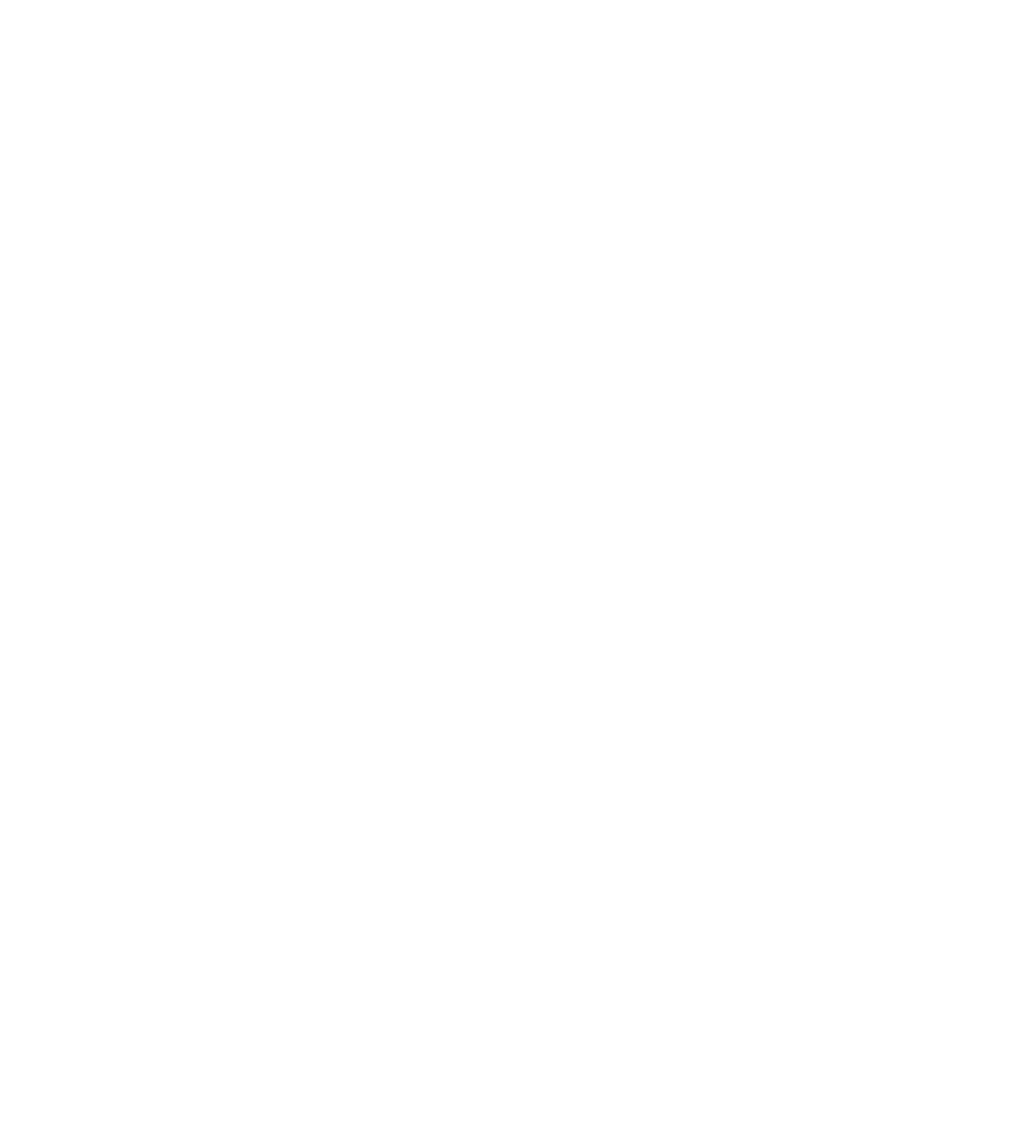
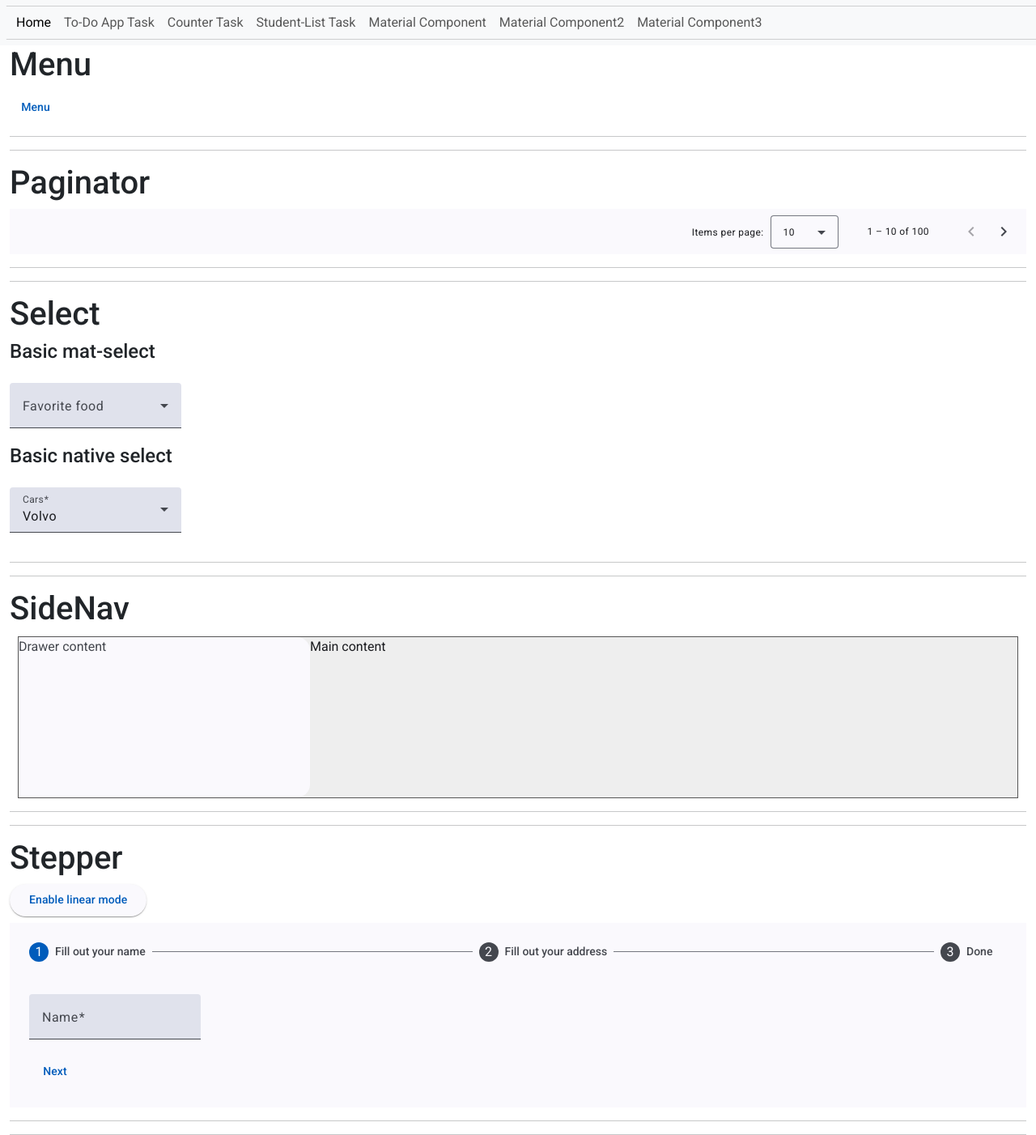
Before and after one commit to rutu-jadhav1/all_miniTask, an Angular app: page /materialComponent3 in a window 1280 px wide. Before the commit this address led to /. Shown: the whole page at 81% size. Before the commit the page ends 800 px from the top, so only its background shows below. Built offline with nearby package versions, Linux system fonts and the light colour scheme.

Commit message:
Material practice 15-sep(before was 11-sep)

```diff
--- a/src/app/app.routes.ts
+++ b/src/app/app.routes.ts
@@ -5,6 +5,7 @@
 import { StudentListComponent } from './component/student-list-component/student-list-component';
 import { MaterialComponent } from './component/material-component/material-component';
 import { MaterialComponent2 } from './component/material-component2/material-component2';
+import { MaterialComponent3 } from './component/material-component3/material-component3';
 
 export const routes: Routes = [
 
@@ -36,6 +37,10 @@
                     {
                         path:'materialComponent2',
                         component: MaterialComponent2
+                    },
+                    {
+                        path:'materialComponent3',
+                        component: MaterialComponent3
                     }
                 ]
     }
--- /dev/null
+++ b/src/app/component/material-component3/material-component3.css
@@ -0,0 +1,17 @@
+.example-container {
+  width: auto;
+  height: 200px;
+  margin: 10px;
+  border: 1px solid #555;
+  /* The background property is added to clearly distinguish the borders between drawer and main
+     content */
+  background: #eee;
+}
+
+.mat-stepper-horizontal {
+  margin-top: 8px;
+}
+
+.mat-mdc-form-field {
+  margin-top: 16px;
+}
--- /dev/null
+++ b/src/app/component/material-component3/material-component3.html
@@ -0,0 +1,87 @@
+<h1>Menu</h1>
+<button matButton [matMenuTriggerFor]="menu">Menu</button>
+<mat-menu #menu="matMenu">
+  <button mat-menu-item>Item 1</button>
+  <button mat-menu-item>Item 2</button>
+</mat-menu>
+
+<hr/><hr/>
+<h1>Paginator</h1>
+<mat-paginator [length]="100"
+              [pageSize]="10"
+              [pageSizeOptions]="[5, 10, 25, 100]"
+              aria-label="Select page">
+</mat-paginator>
+
+<hr/><hr/>
+<h1>Select</h1>
+<h4>Basic mat-select</h4>
+<mat-form-field>
+  <mat-label>Favorite food</mat-label>
+  <mat-select>
+    @for (food of foods; track food) {
+      <mat-option [value]="food.value">{{food.viewValue}}</mat-option>
+    }
+  </mat-select>
+</mat-form-field>
+
+<h4>Basic native select</h4>
+<mat-form-field>
+  <mat-label>Cars</mat-label>
+  <select matNativeControl required>
+    <option value="volvo">Volvo</option>
+    <option value="saab">Saab</option>
+    <option value="mercedes">Mercedes</option>
+    <option value="audi">Audi</option>
+  </select>
+</mat-form-field>
+
+<hr/><hr/>
+<h1>SideNav</h1>
+<mat-drawer-container class="example-container">
+  <mat-drawer mode="side" opened>Drawer content</mat-drawer>
+  <mat-drawer-content>Main content</mat-drawer-content>
+</mat-drawer-container>
+
+<hr/><hr/>
+<h1>Stepper</h1>
+<button matButton="elevated" (click)="isLinear = !isLinear" id="toggle-linear">
+  {{!isLinear ? 'Enable linear mode' : 'Disable linear mode'}}
+</button>
+<mat-stepper [linear]="isLinear" #stepper>
+  <mat-step [stepControl]="firstFormGroup">
+    <form [formGroup]="firstFormGroup">
+      <ng-template matStepLabel>Fill out your name</ng-template>
+      <mat-form-field>
+        <mat-label>Name</mat-label>
+        <input matInput placeholder="Last name, First name" formControlName="firstCtrl" required>
+      </mat-form-field>
+      <div>
+        <button matButton matStepperNext>Next</button>
+      </div>
+    </form>
+  </mat-step>
+  <mat-step [stepControl]="secondFormGroup" label="Fill out your address">
+    <form [formGroup]="secondFormGroup">
+      <mat-form-field>
+        <mat-label>Address</mat-label>
+        <input matInput formControlName="secondCtrl" placeholder="Ex. 1 Main St, New York, NY"
+               required>
+      </mat-form-field>
+      <div>
+        <button matButton matStepperPrevious>Back</button>
+        <button matButton matStepperNext>Next</button>
+      </div>
+    </form>
+  </mat-step>
+  <mat-step>
+    <ng-template matStepLabel>Done</ng-template>
+    <p>You are now done.</p>
+    <div>
+      <button matButton matStepperPrevious>Back</button>
+      <button matButton (click)="stepper.reset()">Reset</button>
+    </div>
+  </mat-step>
+</mat-stepper>
+
+<hr/><hr/>
--- /dev/null
+++ b/src/app/component/material-component3/material-component3.ts
@@ -0,0 +1,39 @@
+import { Component, inject } from '@angular/core';
+import { FormBuilder, FormsModule, ReactiveFormsModule, Validators } from '@angular/forms';
+import { MatButtonModule } from '@angular/material/button';
+import { MatFormFieldModule } from '@angular/material/form-field';
+import { MatInputModule } from '@angular/material/input';
+import { MatMenuModule } from '@angular/material/menu';
+import { MatPaginatorModule } from '@angular/material/paginator';
+import { MatSelectModule } from '@angular/material/select';
+import { MatSidenavModule } from '@angular/material/sidenav';
+import { MatStepperModule } from '@angular/material/stepper';
+
+interface Food {
+  value: string;
+  viewValue: string;
+}
+
+@Component({
+  selector: 'app-material-component3',
+  imports: [MatButtonModule,MatMenuModule,MatPaginatorModule,MatFormFieldModule,MatSelectModule,MatInputModule,FormsModule,
+            MatSidenavModule,ReactiveFormsModule,MatStepperModule  ],
+  templateUrl: './material-component3.html',
+  styleUrl: './material-component3.css'
+})
+export class MaterialComponent3 {
+ foods: Food[] = [
+    {value: 'steak-0', viewValue: 'Steak'},
+    {value: 'pizza-1', viewValue: 'Pizza'},
+    {value: 'tacos-2', viewValue: 'Tacos'},
+  ];
+private _formBuilder = inject(FormBuilder);
+
+  firstFormGroup = this._formBuilder.group({
+    firstCtrl: ['', Validators.required],
+  });
+  secondFormGroup = this._formBuilder.group({
+    secondCtrl: ['', Validators.required],
+  });
+  isLinear = false;
+}
--- a/src/app/component/navbar-component/navbar-component.html
+++ b/src/app/component/navbar-component/navbar-component.html
@@ -21,6 +21,9 @@
         <li class="nav-item">
           <a class="nav-link" routerLink="materialComponent2">Material Component2</a>
         </li>
+          <li class="nav-item">
+          <a class="nav-link" routerLink="materialComponent3">Material Component3</a>
+        </li>
 
 
       </ul>
```
Also changed, not shown: 1 other file (tests, documents, lock files or other folders).
